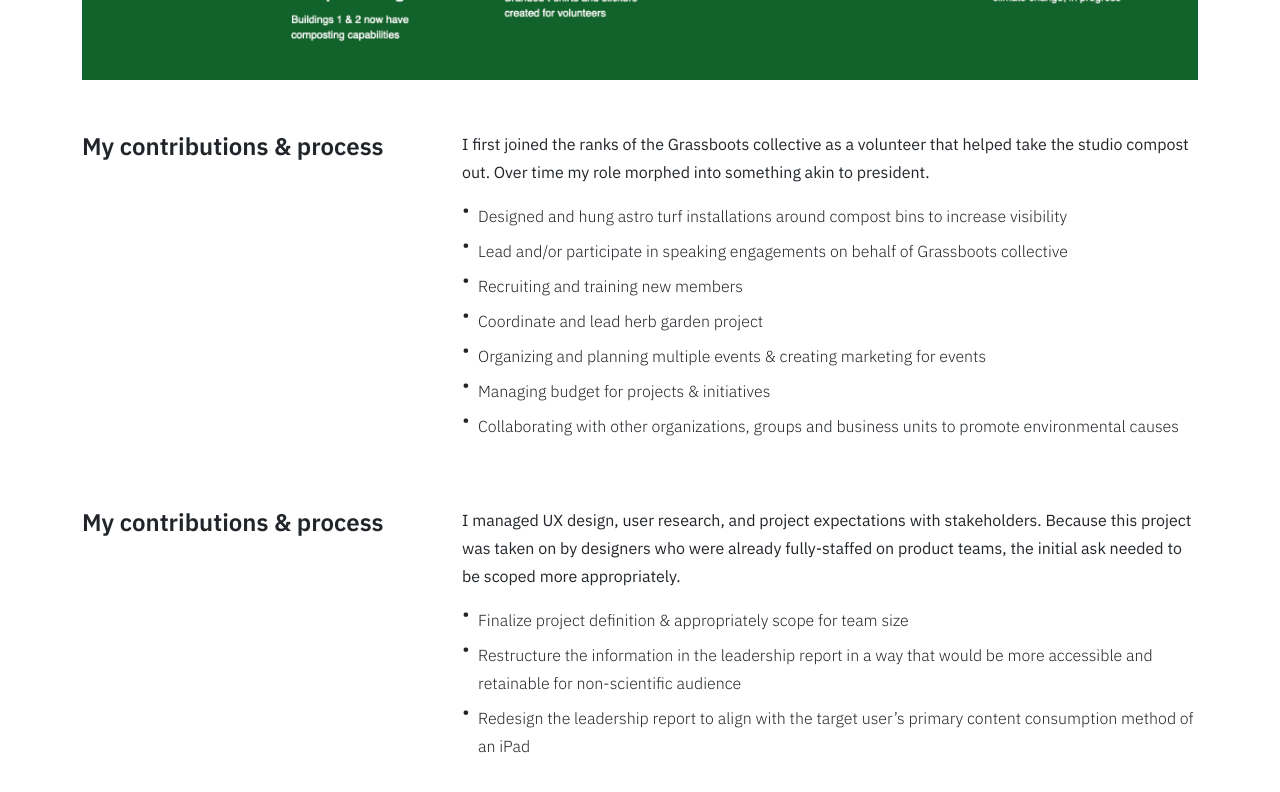
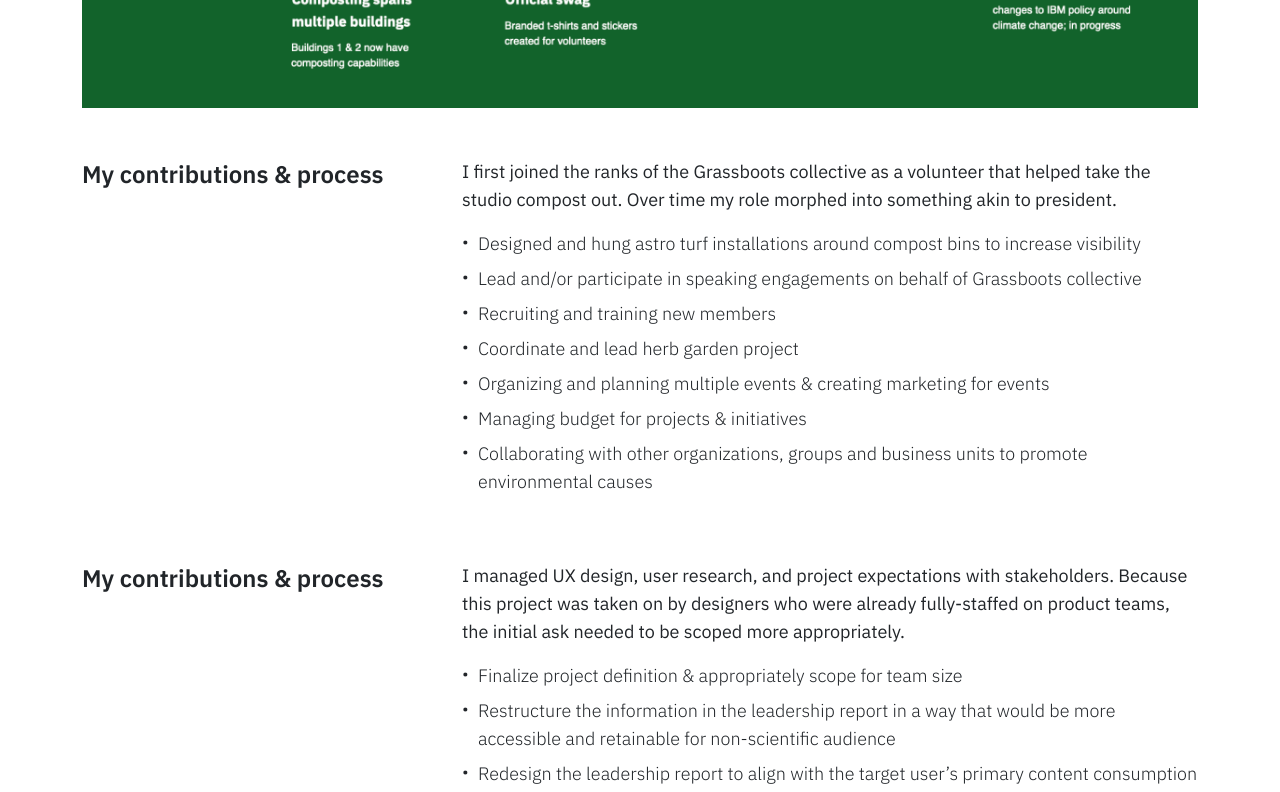
Before and after one commit to Meyer-and-Moon-Enterprises/moon-portfolio, a Next.js app: page /case-studies/grassboots in a window 1280 px wide. Shown: the part 1260-2052 px from the top of the page. Built offline with nearby package versions, Linux system fonts and the light colour scheme.

Commit message:
fixed bug caused by crypto; fixed bullets and font size

```diff
--- a/package.json
+++ b/package.json
@@ -16,6 +16,7 @@
     "nodemailer": "^6.9.1",
     "react": "18.2.0",
     "react-bootstrap": "^2.7.2",
-    "react-dom": "18.2.0"
+    "react-dom": "18.2.0",
+    "uuid": "^9.0.0"
   }
 }
--- a/src/components/CaseText.js
+++ b/src/components/CaseText.js
@@ -1,5 +1,6 @@
 import { useEffect, useState } from 'react';
 import styles from '@/styles/CaseText.module.css';
+import { v4 as randomUUID } from 'uuid';
 
 export default function CaseText({ title, description, listTitle, listItems }) {
   const [updatedDescription, setUpdatedDescription] = useState(['']);
@@ -11,13 +12,13 @@ export default function CaseText({ title, description, listTitle, listItems }) {
       setUpdatedDescription(() => {
         return description.map((item) => (
           <p
-            key={crypto.randomUUID()}
+            key={randomUUID()}
             className=''
             style={{
               fontFamily: 'Plex-regular',
               color: '#black',
               lineHeight: '28px',
-              fontSize: '16px',
+              fontSize: '18px',
             }}
           >
             {item}
@@ -29,13 +30,13 @@ export default function CaseText({ title, description, listTitle, listItems }) {
       setUpdatedListTitle(() => {
         return (
           <p
-            key={crypto.randomUUID()}
+            key={randomUUID()}
             className=''
             style={{
               fontFamily: 'Plex-semibold',
               color: '#black',
               lineHeight: '28px',
-              fontSize: '16px',
+              fontSize: '18px',
             }}
           >
             {listTitle}
@@ -52,12 +53,12 @@ export default function CaseText({ title, description, listTitle, listItems }) {
               fontFamily: 'Plex-regular',
               color: '#black',
               lineHeight: '28px',
-              fontSize: '16px',
+              fontSize: '18px',
             }}
           >
             {listItems.map((item) => (
               <li
-                key={crypto.randomUUID()}
+                key={randomUUID()}
                 className={styles.specialListItem}
                 style={{
                   marginBottom: '7px',
--- a/src/styles/CaseText.module.css
+++ b/src/styles/CaseText.module.css
@@ -13,8 +13,8 @@
 
   .specialListItem::before {
     content: '•';
-    line-height: 1.2rem;
-    font-size: 1.3rem;
+    line-height: 28px;
+    font-size: 18px;
     vertical-align: top;
     left: 0;
     top: -2px;
```
Also changed, not shown: 1 other file (tests, documents, lock files or other folders).
